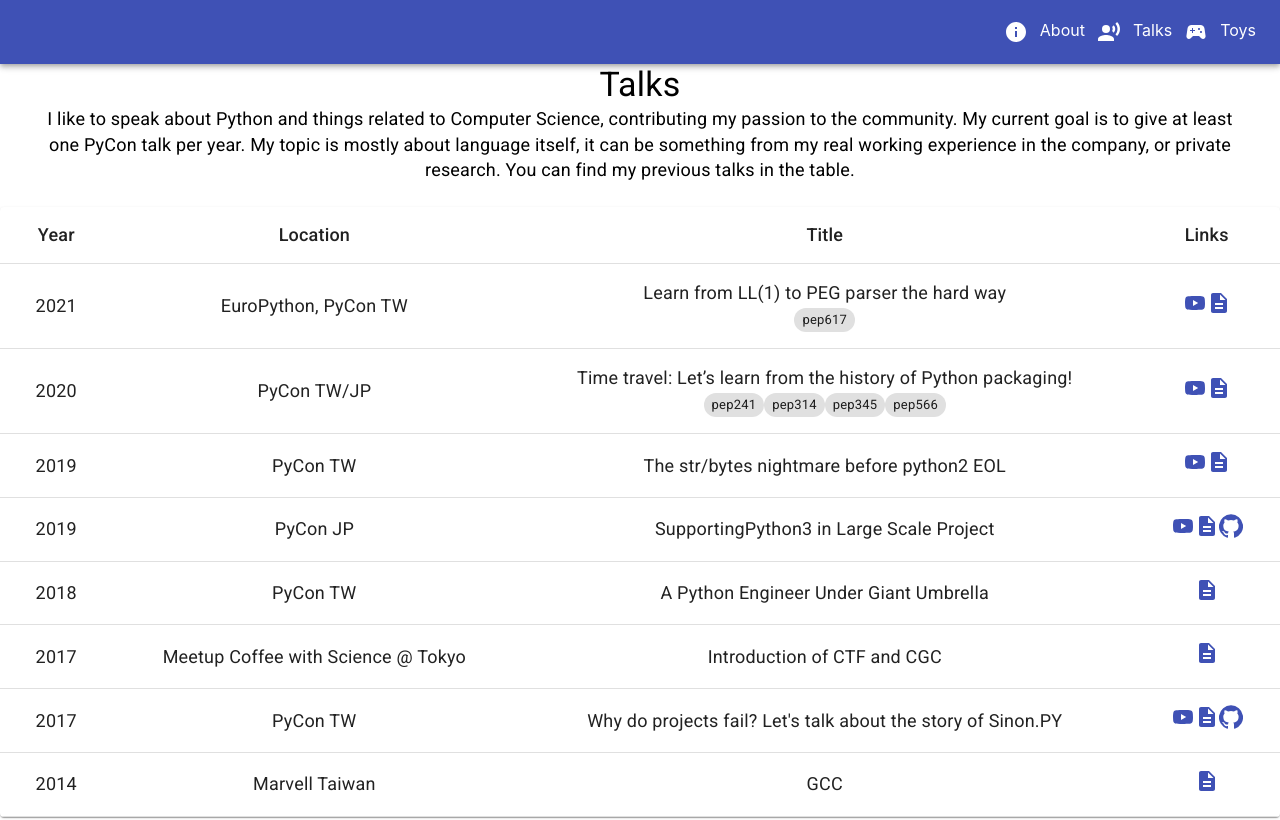
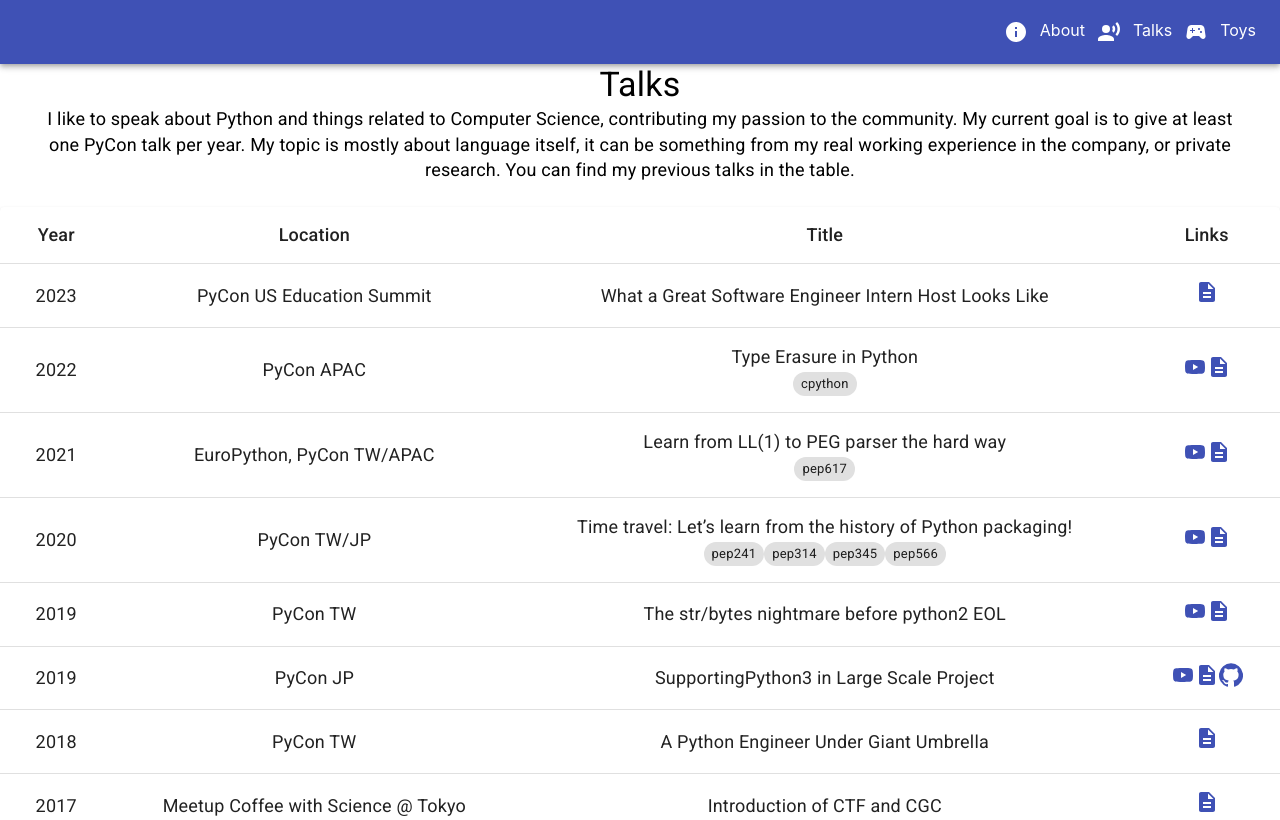
Before and after one commit to note35/about, a React (Create React App) app: page /about/talks in a window 1280 px wide. Shown: the top 820 px of the page. Built offline with nearby package versions, Linux system fonts and the light colour scheme.

Commit message:
Add intern host slide and update the AboutItems and TalkItems

```diff
--- a/src/AboutItems.tsx
+++ b/src/AboutItems.tsx
@@ -30,13 +30,16 @@
 export const AboutItems = [
   {
     "name": "Brief Bio",
-    "description": "Thanks for your interest! I’m Kir (a kind of cocktail🍸), a Software Engineer at [Google Japan](https://en.wikipedia.org/wiki/Google). I've worked for [A9 (Amazon Search)](https://en.wikipedia.org/wiki/A9.com), [IBM Security](https://en.wikipedia.org/wiki/IBM), and interned for [Marvell](https://en.wikipedia.org/wiki/Marvell_Technology_Group). Outside of work, I have been a part of the [PyCon Taiwan](https://tw.pycon.org/) organization since 2017 and focusing on both reviewing agenda and giving talks. I have a master’s degree in Computer Science from [NCTU](https://www.nctu.edu.tw/en)."
+    "description": "Thanks for your interest! I’m Kir (a kind of cocktail🍸), a Software Engineer at [Google Japan](https://en.wikipedia.org/wiki/Google). I've worked for [A9 (Amazon Search)](https://en.wikipedia.org/wiki/A9.com), [IBM Security](https://en.wikipedia.org/wiki/IBM), and interned for [Marvell](https://en.wikipedia.org/wiki/Marvell_Technology_Group). Outside of work, I have been a part of the [PyCon Taiwan](https://tw.pycon.org/) organization since 2017 and focusing on both reviewing agenda and giving talks. I have a master’s degree in Computer Science from [NCTU](https://www.nctu.edu.tw/) (merged to NYCU)."
   }, {
     "name": "Career Focuses",
-    "description": "Python, C++, Build System, and Software Development Life Cycle (SDLC)."
+    "description": "Python, JavaScript, C++, Build System, and Software Development Life Cycle, Web Application."
   }, {
     "name": "Offline Studies",
-    "description": "absl::flat_hash_map, History of Python dict and hash, and Python Virtual Machine."
+    "description": "Paxos, a little bit Web3."
+  }, {
+    "name": "Past Studies",
+    "description": "PEG, absl::flat_hash_map, History of Python dict and hash, and Python Virtual Machine."
   }, {
     "name": "Recommended Tech Podcasts",
     "description": "[PyCast (mandarin only)](https://pycast.firstory.io/), [Python Bytes](https://pythonbytes.fm/), [The Python Podcast.__init__](https://www.pythonpodcast.com/), [CppCast](https://cppcast.com/), [Acquired](https://www.acquired.fm/), and [LadyBug Podcast](https://www.ladybug.dev/)."
--- a/src/TalkItems.tsx
+++ b/src/TalkItems.tsx
@@ -2,8 +2,30 @@
 
 export const TalkItems: Array<RowType> = [
   {
+    "year": "2023",
+    "reason": "PyCon US Education Summit",
+    "title": "What a Great Software Engineer Intern Host Looks Like",
+    "links": [{
+      "source": "SlideShare",
+      "url": "https://github.com/note35/about/blob/dev/public/slides/2023-intern_host.pdf"
+    }],
+  }, {
+    "year": "2022",
+    "reason": "PyCon APAC",
+    "title": "Type Erasure in Python",
+    "links": [{
+      "source": "Youtube",
+      "url": "https://www.youtube.com/watch?v=vhwWcPzvRvk"
+    }, {
+      "source": "SlideShare",
+      "url": "https://github.com/note35/about/blob/dev/public/slides/2022-type_erasure.pdf"
+    }],
+    "tags": [
+      "cpython",
+    ]
+  }, {
     "year": "2021",
-    "reason": "EuroPython, PyCon TW",
+    "reason": "EuroPython, PyCon TW/APAC",
     "title": "Learn from LL(1) to PEG parser the hard way",
     "links": [{
       "source":  "Youtube",
```
Also changed, not shown: 1 other file (tests, documents, lock files or other folders).
